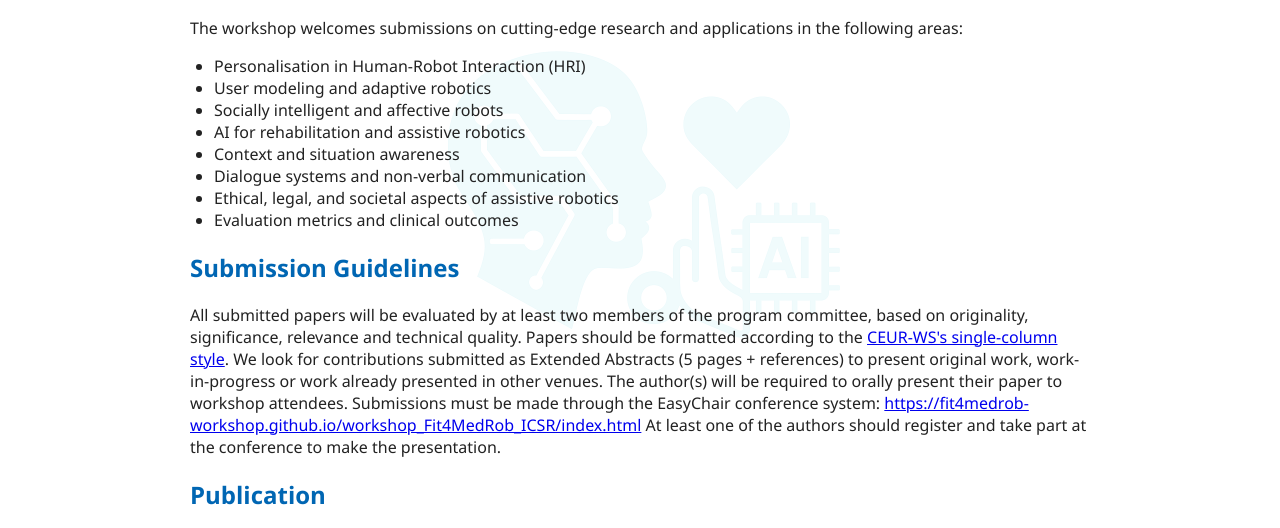
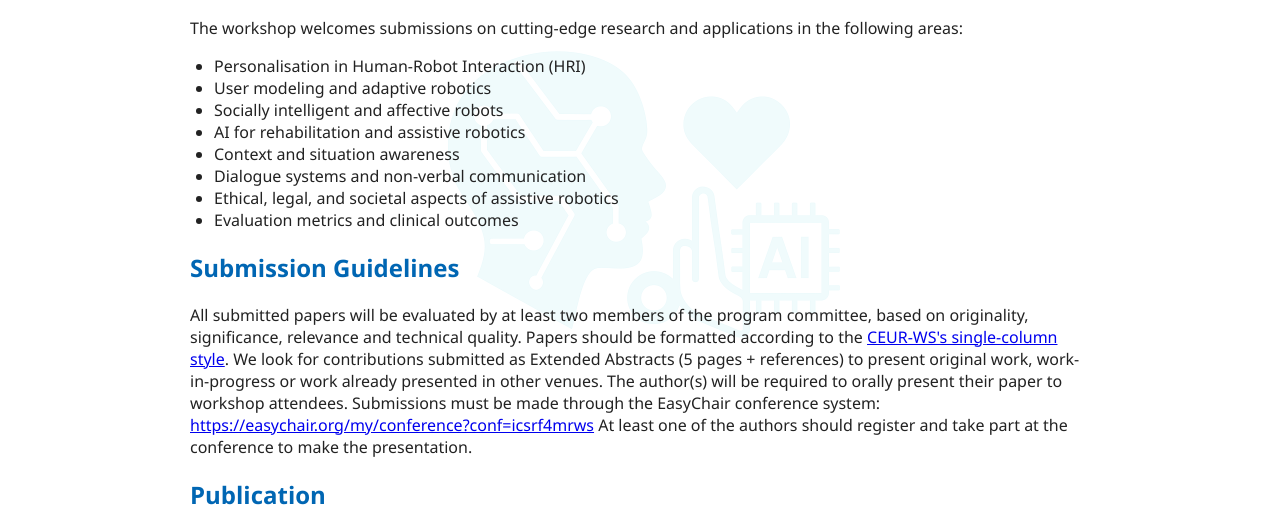
Before and after one commit to fit4medrob-workshop/workshop_Fit4MedRob_ICSR, a plain HTML site: page instructions.html in a window 1280 px wide. Shown: the part 204-732 px from the top of the page. Drawn offline with Linux system fonts and the light colour scheme.

Commit message:
Update instructions.html

```diff
--- a/instructions.html
+++ b/instructions.html
@@ -81,7 +81,7 @@
         Papers should be formatted according to the <a href="http://ceur-ws.org/HOWTOSUBMIT.html" target="_blank" rel="noopener noreferrer">CEUR-WS's single-column style</a>.
         We look for contributions submitted as Extended Abstracts (5 pages + references) to present original work, work-in-progress or work already presented in other venues.
         The author(s) will be required to orally present their paper to workshop attendees.
-        Submissions must be made through the EasyChair conference system: <a href="https://easychair.org/my/conference?conf=icsrf4mrws" target="_blank" rel="noopener noreferrer">https://fit4medrob-workshop.github.io/workshop_Fit4MedRob_ICSR/index.html</a></li>
+        Submissions must be made through the EasyChair conference system: <a href="https://easychair.org/my/conference?conf=icsrf4mrws" target="_blank" rel="noopener noreferrer">https://easychair.org/my/conference?conf=icsrf4mrws</a></li>
         At least one of the authors should register and take part at the conference to make the presentation.</li>
       </p>
     </section>
```
